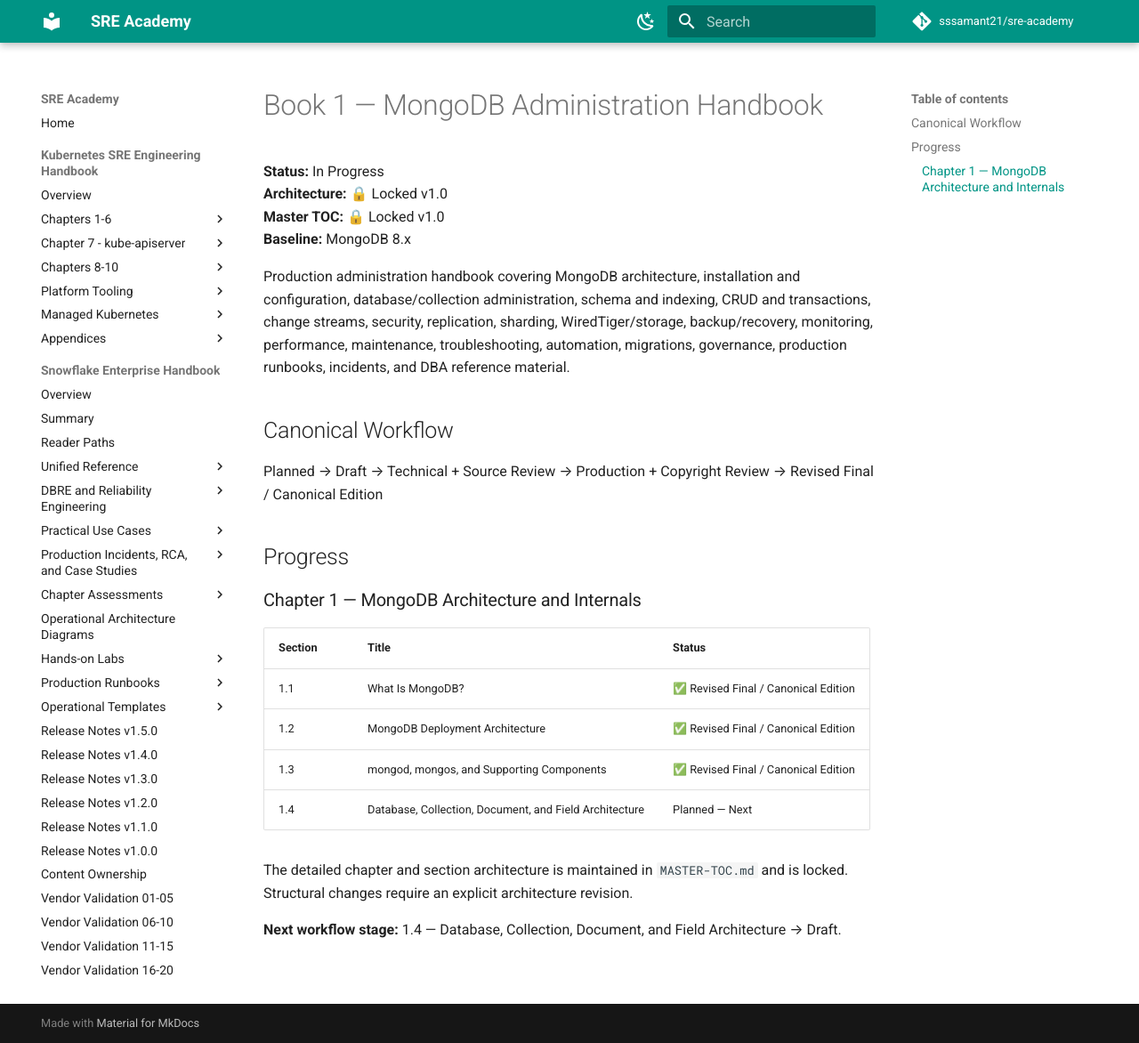
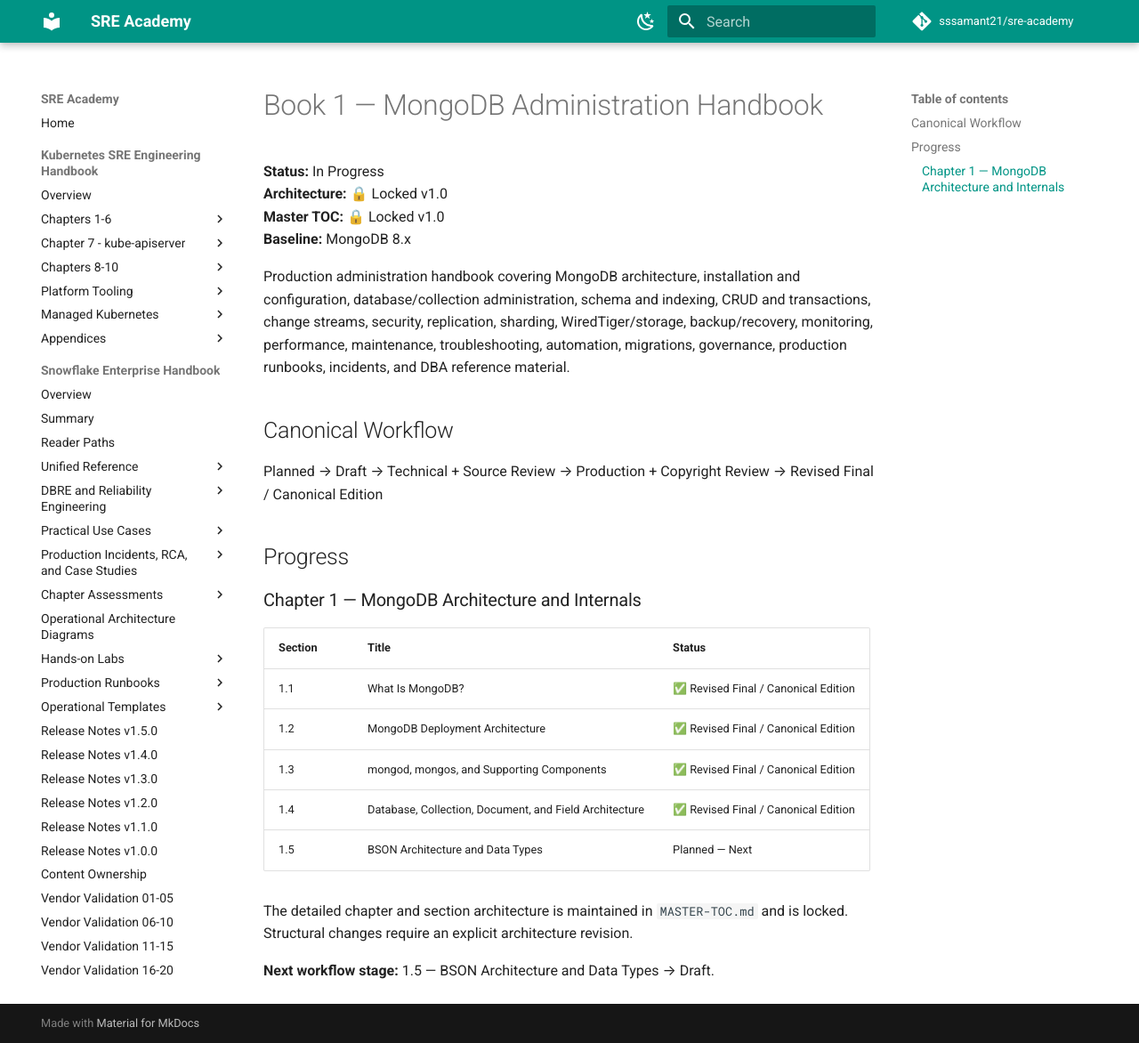
Before and after one commit to sssamant21/sre-academy, an MkDocs documentation site: the page built from docs/books/mongodb/mongodb-administration-handbook/README.md, in a window 1280 px wide and 1172 px high. Shown: the whole window at 89% size. Built offline with MkDocs 1.6.1 and Material for MkDocs 9.7.7, drawn with Linux system fonts in a browser that asks for light colours; comment, search, counter and statistics services are not loaded.

Commit message:
docs(mongodb): advance Book 1 after canonical section 1.4

```diff
--- a/docs/books/mongodb/mongodb-administration-handbook/README.md
+++ b/docs/books/mongodb/mongodb-administration-handbook/README.md
@@ -20,8 +20,9 @@
 | 1.1 | What Is MongoDB? | ✅ Revised Final / Canonical Edition |
 | 1.2 | MongoDB Deployment Architecture | ✅ Revised Final / Canonical Edition |
 | 1.3 | mongod, mongos, and Supporting Components | ✅ Revised Final / Canonical Edition |
-| 1.4 | Database, Collection, Document, and Field Architecture | Planned — Next |
+| 1.4 | Database, Collection, Document, and Field Architecture | ✅ Revised Final / Canonical Edition |
+| 1.5 | BSON Architecture and Data Types | Planned — Next |
 
 The detailed chapter and section architecture is maintained in `MASTER-TOC.md` and is locked. Structural changes require an explicit architecture revision.
 
-**Next workflow stage:** 1.4 — Database, Collection, Document, and Field Architecture → Draft.
+**Next workflow stage:** 1.5 — BSON Architecture and Data Types → Draft.
```
